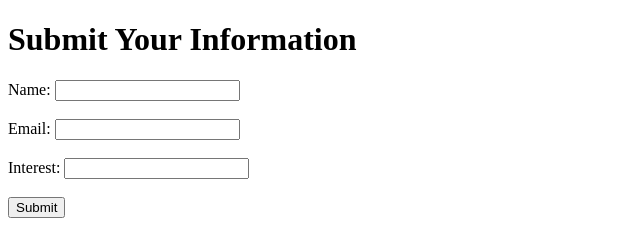
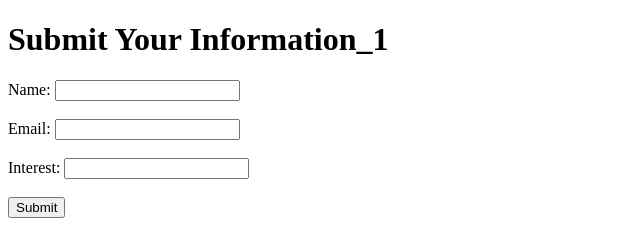
Before and after one commit to mir4803/input-test, a plain HTML site: page index.html in a window 1280 px wide. Shown: the full height of the page, 0-640 px from the left. Drawn offline with Linux system fonts and the light colour scheme.

Commit message:
Update index.html

```diff
--- a/index.html
+++ b/index.html
@@ -6,7 +6,7 @@
     <title>Information Form</title>
 </head>
 <body>
-    <h1>Submit Your Information</h1>
+    <h1>Submit Your Information_1</h1>
     <form id="infoForm">
         <label for="name">Name:</label>
         <input type="text" id="name" name="name" required><br><br>
```
